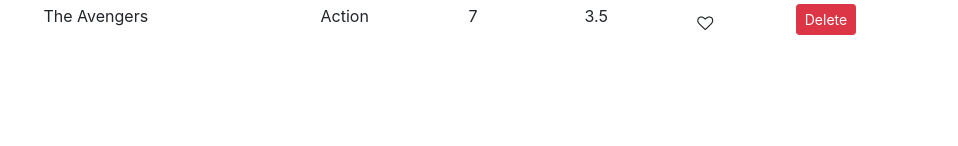
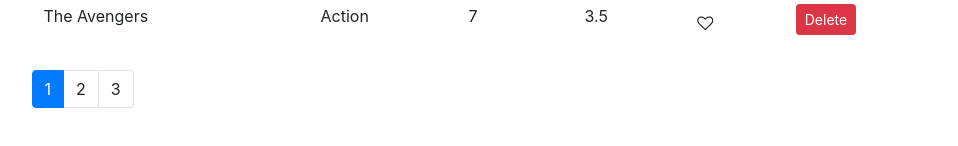
Before and after one commit to Yeasiin/React-Movie-Rent, a React (Create React App) app: page / in a window 1280 px wide. Shown: the part 628-774 px from the top of the page, without its empty margins (161-1119 px from the left). Built offline with nearby package versions, Linux system fonts and the light colour scheme.

Commit message:
pagination

```diff
--- a/package.json
+++ b/package.json
@@ -8,6 +8,7 @@
     "@testing-library/user-event": "^12.8.3",
     "bootstrap": "^4.1.1",
     "font-awesome": "^4.7.0",
+    "lodash": "^4.17.10",
     "react": "^17.0.2",
     "react-dom": "^17.0.2",
     "react-scripts": "4.0.3",
--- /dev/null
+++ b/src/components/common/pagination.jsx
@@ -0,0 +1,33 @@
+import React from "react";
+import _ from "lodash";
+
+const Pagination = (props) => {
+  const { pageSize, itemsCount, pageChange, currentPage } = props;
+  const pagesCount = Math.ceil(itemsCount / pageSize);
+  const pages = _.range(1, pagesCount + 1);
+
+  if (pagesCount === 1) return null;
+
+  return (
+    <nav aria-label="Page navigation example">
+      <ul className="pagination">
+        {pages.map((page) => {
+          return (
+            <li
+              className={
+                page === currentPage ? "page-item active" : "page-item"
+              }
+              key={page}
+            >
+              <a className="page-link" onClick={() => pageChange(page)}>
+                {page}
+              </a>
+            </li>
+          );
+        })}
+      </ul>
+    </nav>
+  );
+};
+
+export default Pagination;
--- a/src/components/movies.jsx
+++ b/src/components/movies.jsx
@@ -1,10 +1,13 @@
 import React, { Component, Fragment } from "react";
 import { getMovies } from "../services/fakeMovieService";
 import Like from "./common/like";
+import Pagination from "./common/pagination";
 
 class Movies extends Component {
   state = {
     movies: getMovies(),
+    pageSize: 4,
+    currentPage: 1,
   };
 
   handleLike = (movie) => {
@@ -14,14 +17,18 @@
     movies[index].liked = !movies[index].liked;
     this.setState({ movies });
   };
+  handlePageChange = (page) => {
+    this.setState({ currentPage: page });
+  };
 
   handleDelete = (key) => {
     const movies = this.state.movies.filter((m) => m._id !== key._id);
     this.setState({ movies });
-    console.log(key);
   };
 
   render() {
+    const { pageSize, currentPage } = this.state;
+    const { length: count } = this.state.movies;
     if (this.state.movies.length < 1) {
       return <p>There Are No Movies In The Database</p>;
     }
@@ -66,6 +73,12 @@
             ))}
           </tbody>
         </table>
+        <Pagination
+          pageSize={pageSize}
+          itemsCount={count}
+          pageChange={this.handlePageChange}
+          currentPage={currentPage}
+        />
       </Fragment>
     );
   }
```
Also changed, not shown: 1 other file (tests, documents, lock files or other folders).
